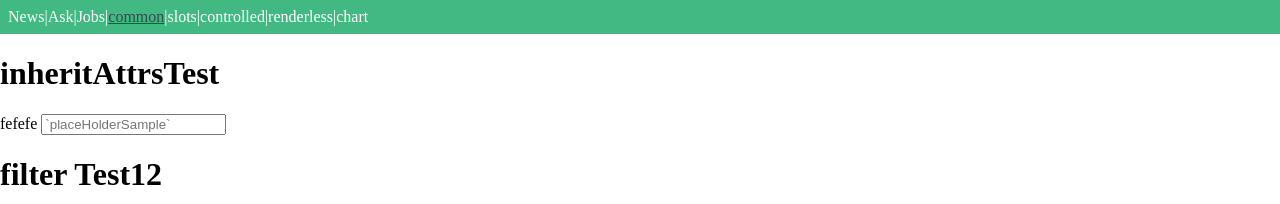
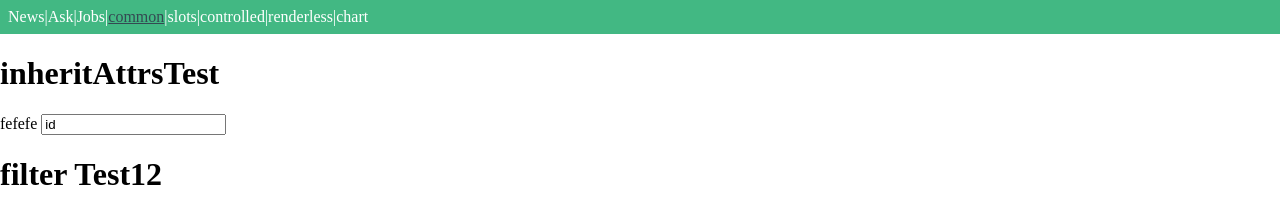
Before and after one commit to sunginHwang/vue-news-study, a Vue app: page /common in a window 1280 px wide. Shown: the top 204 px of the page. Built offline with nearby package versions, Linux system fonts and the light colour scheme.

Commit message:
transparent wrappers pattern v-on bing testing

```diff
--- a/src/components/common/BaseInput.vue
+++ b/src/components/common/BaseInput.vue
@@ -3,8 +3,7 @@
         {{label}}
         <input
                 v-bind="$attrs"
-                v-on="listeners"
-        />
+                v-on="listeners"/>
     </label>
 </template>
 
@@ -23,7 +22,6 @@
         },
         computed: {
             listeners() {
-                console.log(12);
                 return {
                     ...this.$listeners,
                     input: event => this.$emit('input', event.target.value)
--- a/src/views/CommonView.vue
+++ b/src/views/CommonView.vue
@@ -3,8 +3,11 @@
         <h1>inheritAttrsTest</h1>
         <base-input :label="`fefefe`"
                     placeHolder="`placeHolderSample`"
-                    @click="test"
-                    v-model="value"/>
+                    @focus="evnetListenerDetect('focus')"
+                    @click="evnetListenerDetect('click')"
+                    @focusin="evnetListenerDetect('focusIn')"
+                    @focusout="evnetListenerDetect('focusOut')"
+                    v-model="formId"/>
         <h1>filter Test12</h1>
         <p>{{ filterTest.dateFilter | date}}</p>
         <p>{{ filterTest.currencyFilter | currency}}</p>
@@ -66,8 +69,8 @@
             }
         },
         methods: {
-            test() {
-                console.log('root');
+            evnetListenerDetect(type) {
+                console.log(`event : ${type} detect`);
             },
             renewItems() {
                 this.items = [40, 50, 60]
```
